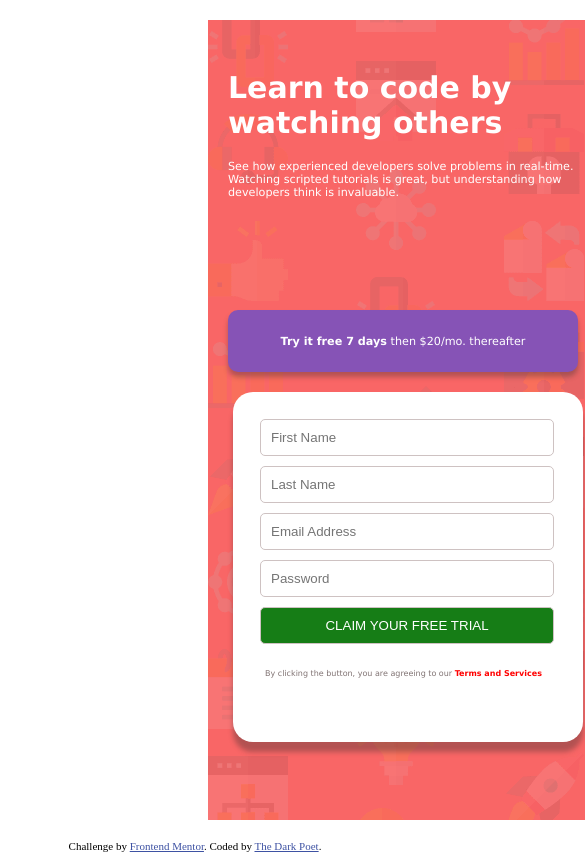
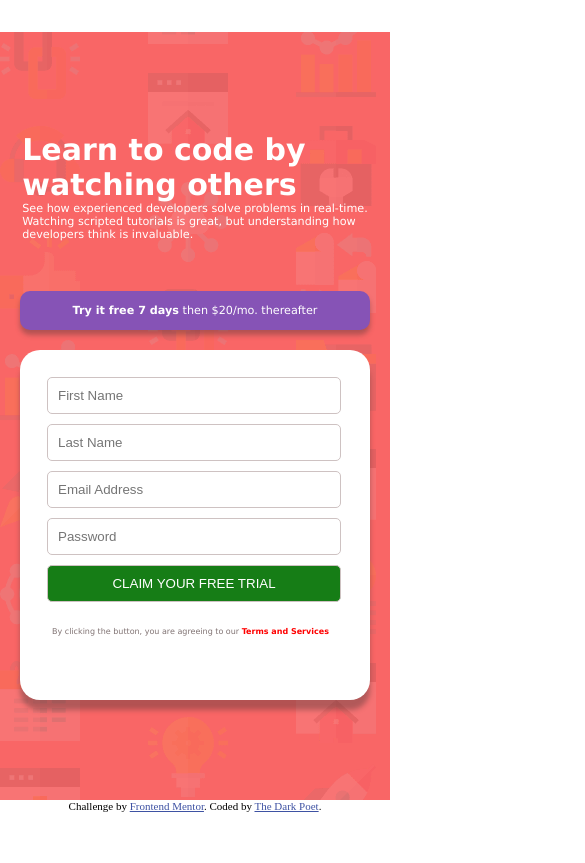
Before and after one commit to Dark-Poet/intro-component-with-signup-form-master, a plain HTML site: page index.html in a window 390 px wide. Shown: the top 863 px of the page, 585 px wide, since content can reach past the window. Drawn offline with Linux system fonts and the light colour scheme; files whose address does not match are found by name.

Commit message:
implementation with flexbox

```diff
--- a/index.css
+++ b/index.css
@@ -1,29 +1,37 @@
 *{
     box-sizing: border-box;
+    margin: 0;
+    padding:0;
 
 }
 
 p{
     font-size: 0.7rem;
 }
+
+body{
+    max-width: 1000px;
+    margin: 0 auto;
+    height: 100vh;
+    display: flex;
+    justify-content: center;
+    align-items: center;
+    flex-direction: column;
+}
+
 .container{
     background-image: url('./images/bg-intro-desktop.png');
     background-color: rgba(248, 55, 55, 0.762);
     font-family: Verdana, Geneva, Tahoma, sans-serif;
     color: white;
-    width: 900px;
-    height: 600px;
-   margin: 20px 200px;
-
-
-
-
-
+    display: flex;
+    justify-content: space-between;
+    align-items: center;
+    flex-wrap: wrap;
+    padding: 100px;
+    width: 100%;
 }
 .col1{
-  position: relative;
-  top: 220px;
- left: 95px;
 
 }
 .col2{
@@ -35,12 +43,6 @@ p{
     box-shadow: 0px 5px 5px rgba(84, 55, 55, 0.421);
     width: 350px;
     margin-bottom: 20px;
-    float: right;
-     margin-right: 80px;
-     position: relative;
-     bottom: 80px;
-
-
 }
 
 form{
@@ -50,12 +52,6 @@ form{
     box-shadow: 0px 10px 5px rgba(84, 55, 55, 0.421);
     width: 350px;
     height: 350px;
-    margin-right: 80px;
-    clear: both;
-    float: right;
-    position: relative;
-    bottom: 80px;
-
 }
 
 input{
@@ -85,37 +81,21 @@ input{
 
 @media screen and (max-width:600px){
     .container{
-        width: 400px;
-        height: 800px;
+        justify-content: center;
+        padding: 100px 0;
     }
     .col2{
     width: 350px;
     margin-bottom: 20px;
-    float: right;
-     margin-right: 30px;
-     position: relative;
-     top: 150px;
 }
 form{
     width: 350px;
     height: 350px;
-    margin-right: 25px;
-    clear: both;
-    float: right;
-    position: relative;
-    top: 150px;
 
 }
 .col1{
-  position: relative;
-  top:50px;
- left: 20px;
  font-size: 15px;
-}
-
-
-
-
+ margin-bottom: 50px;
 }
 
 .attribution {
--- a/index.html
+++ b/index.html
@@ -1,18 +1,15 @@
 <!DOCTYPE html>
 <html lang="en">
+
 <head>
   <meta charset="UTF-8" />
   <meta name="viewport" content="width=device-width, initial-scale=1.0" />
   <!-- displays site properly based on user's device -->
   <link rel="stylesheet" href="./index.css" />
-    <link
-      rel="icon"
-      type="image/png"
-      sizes="32x32"
-      href="./images/favicon-32x32.png"
-    />
+  <link rel="icon" type="image/png" sizes="32x32" href="./images/favicon-32x32.png" />
   <title>Frontend Mentor | Intro component with sign up form</title>
 </head>
+
 <body>
   <div class="container">
     <div class="col1">
@@ -26,39 +23,16 @@
         <br />developers think is invaluable.
       </p>
     </div>
+    <div class="container-col2-col3">
       <div class="col2">
         <p><strong>Try it free 7 days</strong> then $20/mo. thereafter</p>
       </div>
       <div class="col3">
         <form action="#">
-          <input
-            type="text"
-            name="fname"
-            id="fname"
-            placeholder="First Name"
-            required
-          /><br />
-          <input
-            type="text"
-            name="lname"
-            id="lname"
-            placeholder="Last Name"
-            required
-          /><br />
-          <input
-            type="email"
-            name="email"
-            id="email"
-            placeholder="Email Address"
-            required
-          /><br />
-          <input
-            type="password"
-            name="pwrd"
-            id="pwrd"
-            placeholder="Password"
-            required
-          /><br />
+          <input type="text" name="fname" id="fname" placeholder="First Name" required /><br />
+          <input type="text" name="lname" id="lname" placeholder="Last Name" required /><br />
+          <input type="email" name="email" id="email" placeholder="Email Address" required /><br />
+          <input type="password" name="pwrd" id="pwrd" placeholder="Password" required /><br />
           <input type="submit" id="submit" value="CLAIM YOUR FREE TRIAL" />
           <p id="descr">
             By clicking the button, you are agreeing to our
@@ -68,13 +42,15 @@
       </div>
     </div>
 
+  </div>
+
   <footer>
     <p class="attribution">
       Challenge by
-        <a href="https://www.frontendmentor.io?ref=challenge" target="_blank"
-          >Frontend Mentor</a
-        >. Coded by <a href="#">The Dark Poet</a>.
+      <a href="https://www.frontendmentor.io?ref=challenge" target="_blank">Frontend Mentor</a>. Coded by <a
+        href="#">The Dark Poet</a>.
     </p>
   </footer>
 </body>
+
 </html>
```
Lines whose indentation alone changed are shown as unchanged.
